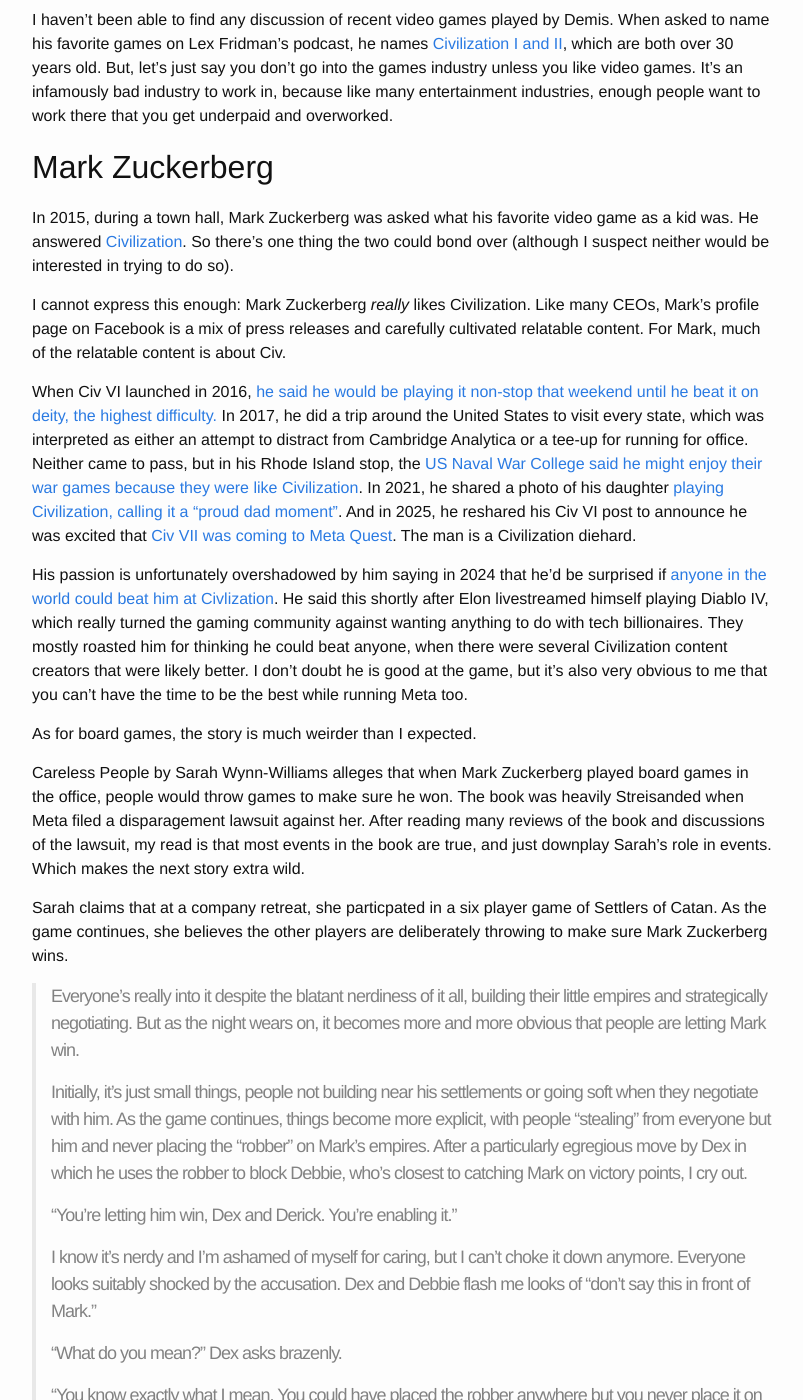
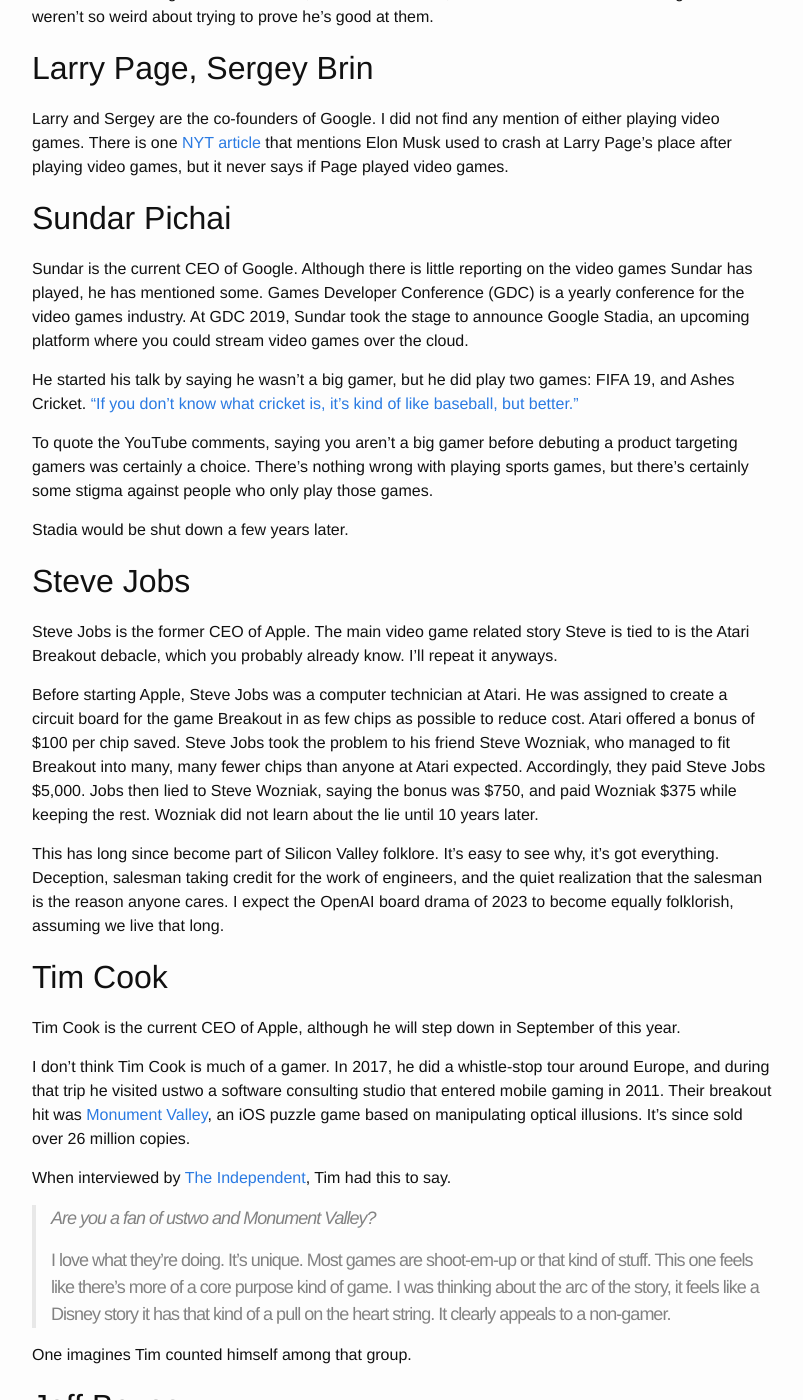
Before and after one commit to alexirpan/alexirpan.github.io, a Jekyll site: the page built from _posts/2026-07-12-tech-ceo-gamers.markdown, in a window 1280 px wide and 1400 px high, scrolled down 1938 px. Shown: the whole window, without its empty margins (238-1041 px from the left). Built offline with Jekyll 4.4.1, drawn with Linux system fonts in a browser that asks for light colours; nearby versions of some CDN libraries; some of the changed text lies outside the part shown.

Commit message:
these are the sections I want but needs an edit pass

```diff
--- a/_posts/2026-07-12-tech-ceo-gamers.markdown
+++ b/_posts/2026-07-12-tech-ceo-gamers.markdown
@@ -13,18 +13,53 @@
 
 [Source](https://www.pcgamer.com/software/ai/elon-musk-sam-altman-and-the-worlds-billionaires-are-terrified-of-the-google-ai-genius-behind-a-25-year-old-computer-game-because-they-think-he-might-actually-end-up-controlling-god/)
 
-Despite saying he's not a gamer, Satya was aware of what DotA 2 was, and the distribution
-platform of Steam, which is definitely more than nothing. I'd rate it a 5/10.
+I will give props that Satya knows what DotA 2 is and what Steam is, but you heard the man.
+He is not a gamer.
 
-There has always been a healthy overlap between tech workers and gamers, probably due to spending
-more time on computers in general. Satya having to testify his gamer cred was ridiculous enough
-that I had to check how he rated to his peers. And so: this.
+There has always been a healthy overlap between tech workers and gamers, just due to overlap in
+computer time. Reading Satya testifying about his gamer cred was ridiculous enough to inspire
+a dumb project: researching which tech CEOs were gamers. How does Satya rate to his peers?
+
+As a gaming project, it seems most appropriate to organize CEOs into a tier list. I will be
+rating them among four tiers:
+
+* Gamer
+* Gamer but Cringe
+* Casual Gamer
+* Not a Gamer
+
+You'll see why we need the second category. Tiers are unordered.
+
+(Make this graphic later)
+
+Gamer:
+Demis
+Dario
+Sam Altman
+
+Gamer but Cringe:
+Mark
+Elon
+
+Casual Gamer:
+Sundar Pichai
+Bill Gates
+
+Not a Gamer:
+Satya
+Steve Jobs
+Larry Page
+Sergey Brin
+Tim Cook
+Jeff
+Reed Hastings
 
 
 Sam Altman, Elon Musk
 --------------------------------------------------------------------
 
-Let's start with the other people in the lawsuit.
+Let's start with the other people in the lawsuit. Sam is the former president of Y Combinator and current
+CEO of OpenAI. Elon is...you know who Elon is.
 
 To put things mildly, these two are no longer on good terms. However, in the past they were friendlier.
 In the Before Times, Y Combinator actually uploaded a clip of the two discussing video games, back
@@ -53,10 +88,89 @@
 weren't so weird about trying to prove he's good at them.
 
 
+Larry Page, Sergey Brin
+-------------------------------------------------------------------------------------------------------
+
+Larry and Sergey are the co-founders of Google.
+I did not find any mention of either playing video games.
+There is one [NYT article](https://www.nytimes.com/2023/12/03/technology/ai-openai-musk-page-altman.html)
+that mentions Elon Musk used to crash at Larry Page's place after playing video games, but it never says if Page played
+video games.
+
+
+Sundar Pichai
+---------------------------------------------------------------------------------------------------
+
+Sundar is the current CEO of Google. Although there is little reporting on the video games Sundar has played,
+he has mentioned some. Games Developer Conference (GDC) is a yearly conference for the video games industry.
+At GDC 2019, Sundar took the stage to announce Google Stadia, an upcoming platform where you could stream
+video games over the cloud.
+
+He started his talk by saying he wasn't a big gamer, but he did play two games: FIFA 19, and Ashes Cricket.
+["If you don't know what cricket is, it's kind of like baseball, but better."](https://www.youtube.com/watch?v=nUih5C5rOrA)
+
+To quote the YouTube comments, saying you aren't a big gamer before debuting a product targeting gamers was
+certainly a choice. There's nothing wrong with playing sports games, but there's certainly some stigma
+against people who only play those games.
+
+Stadia would be shut down a few years later.
+
+
+Steve Jobs
+---------------------------------------------------------------------------------------------------
+
+Steve Jobs is the former CEO of Apple. The main video game related story Steve is tied to is the Atari
+Breakout debacle, which you probably already know. I'll repeat it anyways.
+
+Before starting Apple, Steve Jobs was a computer technician at Atari. He was assigned to create a circuit
+board for the game Breakout in as few chips as possible to reduce cost. Atari offered a bonus of $100 per
+chip saved. Steve Jobs took the problem to his friend Steve Wozniak, who managed to fit Breakout into
+many, many fewer chips than anyone at Atari expected. Accordingly, they paid Steve Jobs $5,000. Jobs then
+lied to Steve Wozniak, saying the bonus was $750, and paid Wozniak $375 while keeping the rest. Wozniak
+did not learn about the lie until 10 years later.
+
+This has long since become part of Silicon Valley folklore. It's easy to see why, it's got everything.
+Deception, salesman taking credit for the work of engineers, and the quiet realization that the salesman
+is the reason anyone cares. I expect the OpenAI board drama of 2023 to become equally folklorish, assuming
+we live that long.
+
+
+Tim Cook
+---------------------------------------------------------------------------------------------------------
+
+Tim Cook is the current CEO of Apple, although he will step down in September of this year.
+
+I don't think Tim Cook is much of a gamer. In 2017, he did a whistle-stop tour around Europe, and during that
+trip he visited ustwo
+a software consulting studio that entered mobile gaming in 2011. Their breakout hit was [Monument Valley](https://en.wikipedia.org/wiki/Monument_Valley_(video_game)),
+an iOS puzzle game based on manipulating optical illusions. It's since sold over 26 million copies.
+
+When interviewed by [The Independent](https://www.the-independent.com/tech/apple-tim-cook-boss-brexit-uk-theresa-may-number-10-interview-ustwo-a7574086.html),
+Tim had this to say.
+
+> *Are you a fan of ustwo and Monument Valley?*
+>
+> I love what they’re doing. It’s unique. Most games are shoot-em-up or that kind of stuff. This one feels like there’s more of a core purpose kind of game. I was thinking about the arc of the story, it feels like a Disney story it has that kind of a pull on the heart string. It clearly appeals to a non-gamer.
+
+One imagines Tim counted himself among that group.
+
+
+Jeff Bezos
+------------------------------------------------------------
+
+Jeff Bezos in the former CEO of Amazon. There's little direct mention of him playing any games, but during his tenure,
+he started an Amazon Games Studio and acquired the livestreaming site Twitch. In a call with CNBC,
+Kevin Lin (co-founder of Twitch) said that [Jeff Bezos played some games, but he wouldn't call him a gamer](https://www.cnbc.com/2018/05/01/jeff-bezos-is-a-gamer-if-you-count-flying-rockets-twitch-co-founder.html). He has also historically invested in Second Life and the flash games
+portal Kongregate, according to a 2008 [market intelligence article by Parks Associates](https://www.parksassociates.com/index.php/blogs/digital-media-and-content-distribution/jeff-bezos-a-gamer-at-heart--1). I disagree with the article's claim that investing in gaming makes you a gamer
+at heart. That's like saying Pokemon card scalpers are Pokemon fans at heart. There's overlap but they don't imply
+each other.
+
+The story is similar with Andy Jassy, the current CEO of Amazon. He posts in support of Amazon's gaming efforts
+but there is little reporting of him playing any games.
+
+
 Demis Hassabis
 ------------------------------------------------------------------------
-
-This isn't normally relevant, but disclaimer that I work at Google DeepMind right now.
 
 Demis's life story is tied to games in many ways, although it initially started with chess rather
 than video games. People usually mean video games when they talk about gamers, even if many video
@@ -245,24 +359,18 @@
 > But when I was younger, I loved arcade games and got very good at Tetris. And in recent years, I have started playing a lot of online bridge and games like Spelling Bee and a bunch of the Wordle variants. The definition of a gamer is becoming a lot broader and more inclusive, and it might be fair to start calling me one.
 
 
-Larry Page, Sergey Brin
--------------------------------------------------------------------------------------------------------
+Dario Amodei
+-----------------------------------------------------------------
 
-I did not find any mention of either playing video games.
-There is one [NYT article](https://www.nytimes.com/2023/12/03/technology/ai-openai-musk-page-altman.html)
-that mentions Elon Musk used to crash at Larry Page's place after playing video games, but it never says if Page played
-video games.
+Dario Amodei is the CEO of Anthropic. Given how new his rise to tech CEO celebrity-ism is, you'd think there
+wouldn't be much information about his video game habits out there, but somehow, there is.
+In 2025, The Sunday Times did an interview with several members of the Anthropic founding team, then started
+their article with this banger of an opening.
 
+> Most Sunday nights, Dario Amodei heads over to his younger sister Daniela’s house to play their favourite video game, *Final Fantasy VII Remake*, set in a dystopian world where the goal is to stop an all-powerful corporation from plundering the planet’s resources.
+>
+> Then, on Mondays, they show up at the headquarters of Anthropic, the $60 billion rival to OpenAI they co-founded, to develop artificial intelligence (AI), which they believe will soon replace swathes of human work and, in the process, probably transform their start-up into one of the megacorporations of tomorrow.
 
-Tim Cook
----------------------------------------------------------------------------------------------------------
+[Source](https://web.archive.org/web/20260117131040/https://www.thetimes.com/business/technology/article/anthropic-chief-by-next-year-ai-could-be-smarter-than-all-humans-crslqn90n)
 
-https://www.the-independent.com/tech/apple-tim-cook-boss-brexit-uk-theresa-may-number-10-interview-ustwo-a7574086.html
-
-
-Sundar Pichai
----------------------------------------------------------------------------------------------------
-
-https://www.businessinsider.com/google-ceo-sundar-pichai-favorite-games-fifa-2019-ashes-cricket-2019-3
-
-https://www.youtube.com/watch?v=nUih5C5rOrA
+I will not comment further, but I think we can agree that playing FF7 Remake makes you a gamer.
```
